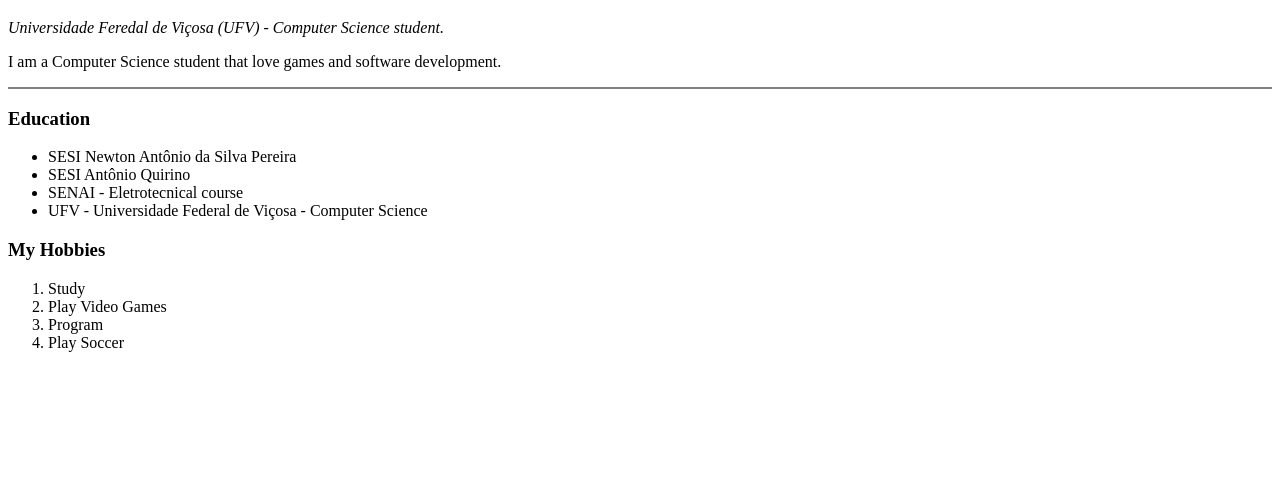
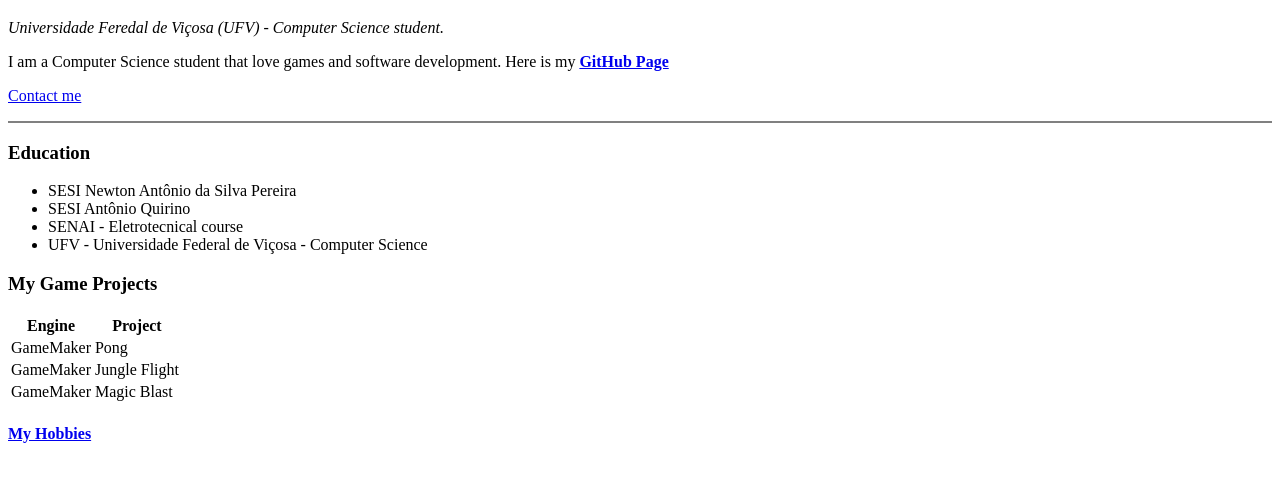
Before and after one commit to Vith-MCB/Web-Dev, a plain HTML site: page HTML/Personal Site/index.html in a window 1280 px wide. Shown: the part 301-782 px from the top of the page. Drawn offline with Linux system fonts and the light colour scheme.

Commit message:
html page

```diff
--- a/HTML/Personal Site/index.html
+++ b/HTML/Personal Site/index.html
@@ -13,8 +13,9 @@
     <em>Universidade Feredal de Viçosa (UFV) - Computer Science student.</em>
   </p>
   <p>
-    I am a Computer Science student that love games and software development.
+    I am a Computer Science student that love games and software development. Here is my <strong><a href="https://github.com/Vith-MCB">GitHub Page</a></strong>
   </p>
+  <p><a href="contact.html">Contact me</a></p>
   <hr color = "grey">
   <h3>Education</h3>
   <ul>
@@ -23,13 +24,33 @@
     <li>SENAI - Eletrotecnical course</li>
     <li>UFV - Universidade Federal de Viçosa - Computer Science</li>
   </ul>
-  <h3>My Hobbies</h3>
-  <ol>
-    <li>Study</li>
-    <li>Play Video Games</li>
-    <li>Program</li>
-    <li>Play Soccer</li>
-  </ol>
+
+  <h3>My Game Projects</h3>
+  <table>
+    <thead>
+      <tr>
+        <th>Engine</th>
+        <th>Project</th>
+      </tr>
+    </thead>
+    <tbody>
+      <tr>
+        <td>GameMaker</td>
+        <td>Pong</td>
+      </tr>
+      <tr>
+        <td>GameMaker</td>
+        <td>Jungle Flight</td>
+      </tr>
+      <tr>
+        <td>GameMaker</td>
+        <td>Magic Blast</td>
+      </tr>
+    </tbody>
+
+  </table>
+
+  <h4><a href="hobbies.html"> My Hobbies</a></h4>
 
 </body>
 
```
Also changed, not shown: HTML/Personal Site/contact.html (added, +16 -0 lines), HTML/Personal Site/hobbies.html (added, +18 -0 lines).
